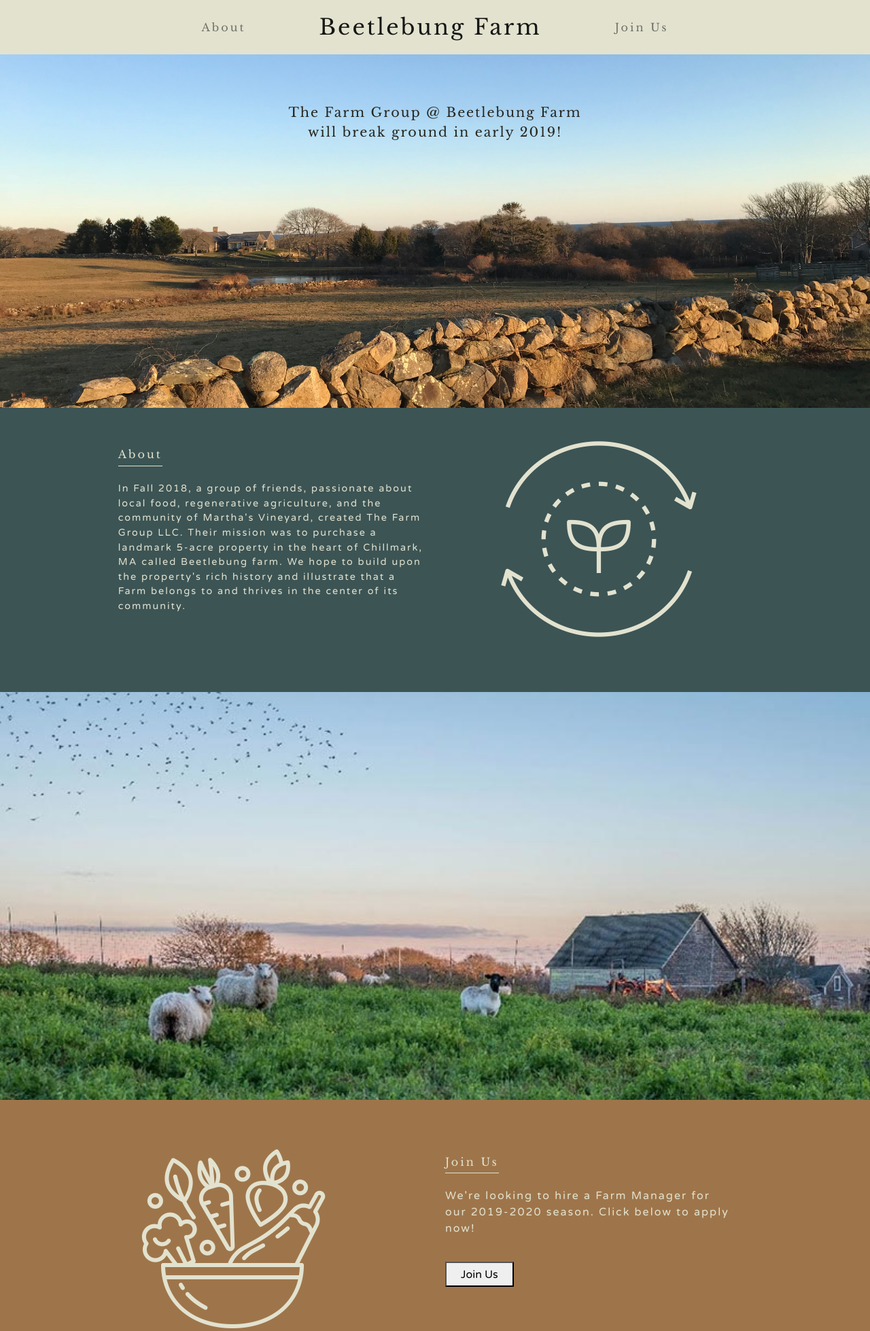
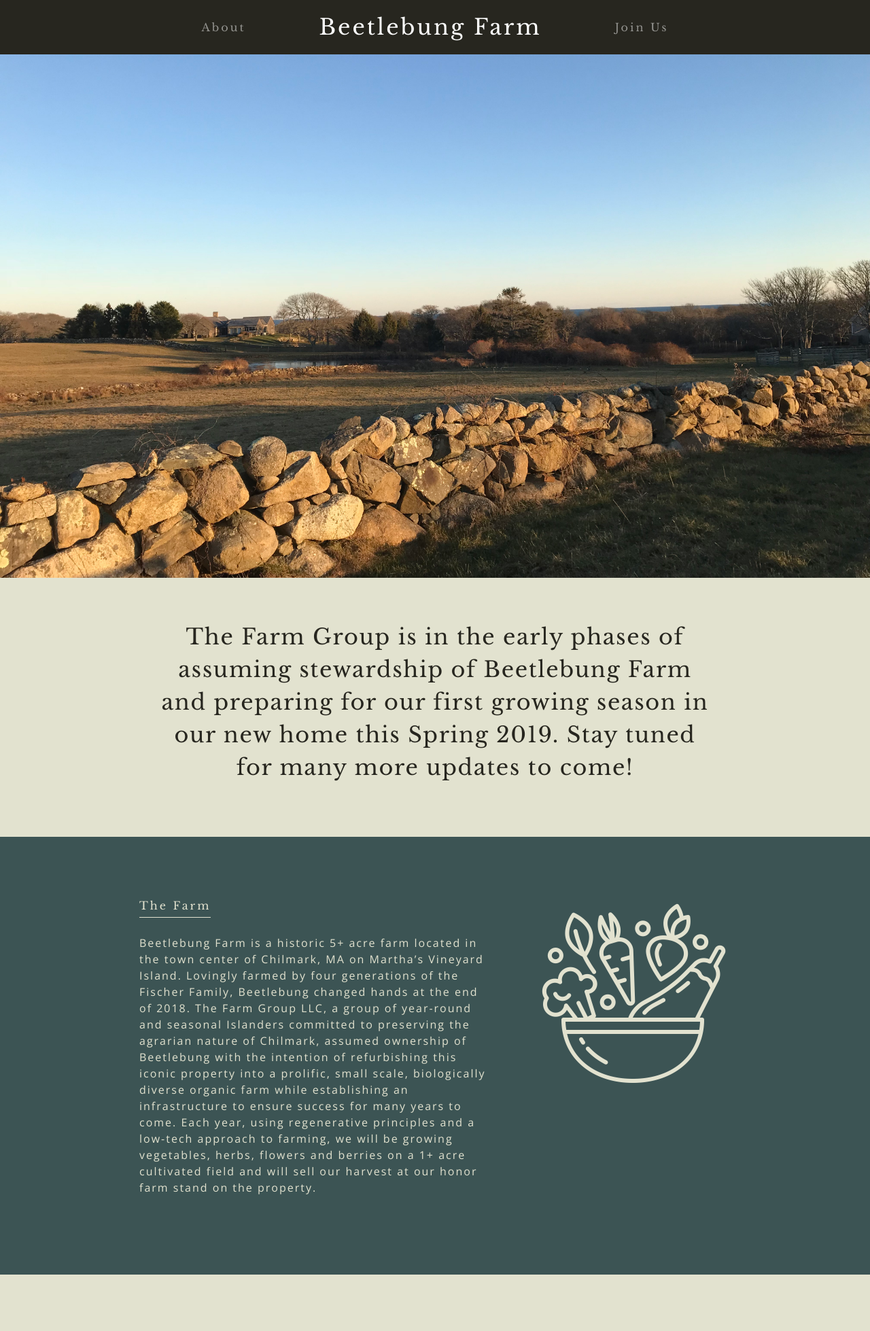
Before and after one commit to njasset10/beetlebungfarm, a PHP site: page /index.html in a window 1280 px wide. Shown: the top 1958 px of the page at 68% size. Run offline with PHP 8.4, Linux system fonts and the light colour scheme; some libraries are stand-ins or nearby versions.

Commit message:
hilary updates from amy'

```diff
--- a/index.html
+++ b/index.html
@@ -12,22 +12,26 @@
 
     <link rel="stylesheet" type="text/css" media="screen" href="main.css" integrity="" />
     <link rel="stylesheet" href="https://stackpath.bootstrapcdn.com/bootstrap/4.2.1/css/bootstrap.min.css" integrity="sha384-GJzZqFGwb1QTTN6wy59ffF1BuGJpLSa9DkKMp0DgiMDm4iYMj70gZWKYbI706tWS" crossorigin="anonymous" integrity="">
+    <link href="https://fonts.googleapis.com/css?family=Open+Sans" rel="stylesheet">
+    <link rel="icon" href="favicon.ico" type="image/gif" sizes="16x16">
 
-    <link rel="icon" href="favicon.ico" type="image/gif" sizes="16x16">
+
+
+
 
 </head>
 <body data-gr-c-s-loaded="true">
     <div role="main" class="container-fluid">
         <div class="row">
             <div class="col-sm-12">
-                <nav class="navbar navbar-light navbar-expand-lg fixed-top" style="background: #E2E2CF;">
+                <nav class="navbar navbar-dark navbar-expand-lg fixed-top" style="background: #27261F;">
                     <button class="navbar-toggler" type="button" data-toggle="collapse" data-target="#navbarSupportedContent" aria-controls="navbarSupportedContent" aria-expanded="false" aria-label="Toggle navigation">
                         <span class="navbar-toggler-icon"></span>
                     </button>
                     <div class="collapse navbar-collapse" id="navbarSupportedContent">
                         <ul class="navbar-nav mr-auto navbarStyle">
                             <li class="nav-item space">
-                                <a class="nav-link otherNavItem" href="#about">About<span class="sr-only">(current)</span></a>
+                                <a class="nav-link otherNavItem" href="#beetlebung">About<span class="sr-only">(current)</span></a>
                             </li>
                             <li class="nav-item active space">
                                 <a class="nav-link" href="#hero">Beetlebung Farm</a>
@@ -44,49 +48,79 @@
         <!-- Hero -->
         <div class="row" id="hero">
             <div class="col-sm-12 heroImage">
-                <div class="heroText">
-                    The Farm Group @ Beetlebung Farm <br/>
-                    will break ground in early 2019!
-                </div>
             </div>
         </div>
 
-        <!-- About -->
-        <div class="row about" id="about">
+
+    <!-- Header Text -->
+    <div class="row firstText">
+            <div class="col-sm-2">
+            </div>
+            <div class="col-lg-8 heroText">
+                <p>
+                        The Farm Group is in the early phases of assuming stewardship of Beetlebung Farm and preparing for our first growing season in our new home this Spring 2019.  Stay tuned for many more updates to come!
+                </p>
+            </div>
+            <div class="col-sm-2">
+            </div>
+        </div>
+
+
+        <!-- The Farm -->
+        <div class="row beetlebung" id="beetlebung">
             <div class="col-sm-1">
             </div>
-            <div class="col-sm-5">
-                <div class="aboutSectionHeader">
-                    About
+            <div class="col-sm-6">
+                <div class="joinSectionHeader">
+                    The Farm
                 </div>
                 <p class="aboutText">
-                    In Fall 2018, a group of friends, passionate about local food, regenerative agriculture, and the community of Martha's Vineyard, created The Farm Group LLC. Their mission was to purchase a landmark 5-acre property in the heart of Chillmark, MA called Beetlebung farm. We hope to build upon the property's rich history and illustrate that a Farm belongs to and thrives in the center of its community.
+                    Beetlebung Farm is a historic 5+ acre farm located in the town center of Chilmark, MA on Martha’s Vineyard Island. Lovingly farmed by four generations of the Fischer Family, Beetlebung changed hands at the end of 2018. The Farm Group LLC, a group of year-round and seasonal Islanders committed to preserving the agrarian nature of Chilmark, assumed ownership of Beetlebung with the intention of refurbishing this iconic property into a prolific, small scale, biologically diverse organic farm while establishing an infrastructure to ensure success for many years to come. Each year, using regenerative principles and a low-tech approach to farming, we will be growing vegetables, herbs, flowers and berries on a 1+ acre cultivated field and will sell our harvest at our honor farm stand on the property.
                 </p>
             </div>
             <div class="col-sm-5 center">
-                <img src="photos/agIcon.png" class="aboutImage" alt="">
+                    <img src="photos/foodBowl.png" class="joinImage" alt="">
             </div>
+        </div>
+
+         <!-- About Us -->
+         <div class="row aboutUs" id="aboutUs">
             <div class="col-sm-1">
+            </div>
+            <div class="col-sm-4 center">
+                        <img src="photos/regenerative.png" class="aboutImage" alt="">
+                    </div>
+            <div class="col-sm-1">
+            </div>
+            <div class="col-sm-5 centerTwo">
+                <div class="aboutSectionHeader">
+                    About Us
+                </div>
+                <p class="aboutText">
+                    At Beetlebung Farm, we believe in the viability of high productivity, ecological farming on a small plot of land. Using cultivation techniques that create efficiency and low tech tools that are good for both the soil and  farmer, our goal is to promote a healthy  ecosystem and life style for all.
+                </p>
+            </div>
+            <div class="col-sm-2">
             </div>
 
         </div>
 
 
-        <!-- Second Photo -->
+        <!-- Second Photo
         <div class="row closer">
-        </div>
+        </div> -->
 
         <!-- Join -->
         <div class="row join" id="join">
-            <div class="col-sm-6 center">
-                <img src="photos/foodBowl.png" class="joinImage" alt="">
-            </div>
-            <div class="col-sm-5">
+                <div class="col-sm-1">
+                    </div>
+            <div class="col-sm-6">
                 <div class="joinSectionHeader">
                     Join Us
                 </div>
                 <p class="joinText">
-                    We're looking to hire a Farm Manager for our 2019-2020 season. Click below to apply now!
+                        We intend for our farm community to be generous of spirit and service and one that embraces the Island in which we work and live.  We work hard in the summer months sustained by one another, our connection to the earth, the harvest and, of course, our grateful consumers. But we find plenty of time to recharge, explore and dream about life and the next growing season in the leaner winter months.
+                        We're looking to hire a Farm Manager and a Farm Crew for our 2019 season. Click below to apply now!
                 </p>
                 <div style="text-align: left;">
                     <button onclick="location.href='application.html'" class="joinButton">
@@ -94,9 +128,9 @@
                     </button>
                 </div>
             </div>
-            <div class="col-sm-1">
-            </div>
-
+            <div class="col-sm-5 center">
+                    <img src="photos/leaf.png" class="joinImage" alt="">
+                </div>
         </div>
     </div>
 
--- a/main.css
+++ b/main.css
@@ -22,21 +22,24 @@
     background-repeat: no-repeat;
     background-size: cover;
     position: static;
-    height: 600px;
+    height: 850px;
     width: 100%;
 }
 
+.firstText {
+    background: #E2E2CF;
+    color: #27261F;
+    overflow: visible;
+    padding: 5% 0% 5% 0%;
+    text-align: center;
+}
+
 .heroText {
-    text-align: center;
-    position: absolute;
-    top: 30%;
-    left: 50%;
-    transform: translate(-50%, -50%);
-    color:#27261F;
-    width: 70%;
-    font-size: 1.2rem;
-    letter-spacing: 2px;
+    font-size: 2rem;
+    letter-spacing: 1.6px;
+    align-content: center;
 }
+
 
 .footer {
     position: absolute;
@@ -44,14 +47,15 @@
     width: 100%;
     height: 50px;
     line-height: 50px;
-    background: #3C5454;
+    background: #27261F;
 }
+
 
 .centeredFooterText {
     text-align: center;
     font-size: 0.7rem;
     color: #E2E2CF;
-    background: #3C5454;
+    background: #27261F;
     overflow: visible;
 }
 
@@ -65,20 +69,37 @@
     background-image: url('photos/sheepOnFarm.jpg');
 }
 
-
 .sectionImage {
     display: block;
     margin: 0 0;
 }
 
-.about {
+.beetlebung {
     background: #3C5454;
     color: #E2E2CF;
     overflow: visible;
+    padding: 3% 8% 8% 8%;
+    /* background: #3C5454;
+    color: #E2E2CF;
+    /* height: 570px; */
+    /* overflow: visible;
     padding: 50px 5% 2% 5%;
     margin-top: -30px;        /* Size of fixed header */
-    padding-bottom: 30px;
-    display: block;
+    /* padding-bottom: 30px;
+    display: block;  */ */ */
+}
+
+.aboutUs {
+    background: #E2E2CF;
+    color: #27261F;
+    overflow: visible;
+    padding: 3% 8% 3% 8%;
+    /* overflow: visible;
+    height: 400px;
+    padding: 50px 5% 2% 5%;
+    margin-top: -30px;        /* Size of fixed header */
+    /* padding-bottom: 30px;
+    display: block;  */ */
 }
 
 .application {
@@ -99,10 +120,15 @@
 
 .center {
     text-align: center;
+    padding-top: 30px;
+}
+
+.centerTwo {
+    padding-top: 30px;
 }
 
 .aboutSectionHeader {
-    border-bottom: 1px solid #E2E2CF;
+    border-bottom: 1px solid #27261F;
     display: inline-block;
     padding: 0% 0% 1% 0%;
     margin: 8% 0 5% 0;
@@ -116,13 +142,13 @@
 }
 
 .aboutText {
-    font-family: 'Varela Round', sans serif;
-    font-size: 0.9rem;
+    font-family: 'Open Sans', sans-serif;
+    font-size: 1rem;
     letter-spacing: 2px;
 }
 
 .joinText {
-    font-family: 'Varela Round', sans serif;
+    font-family: 'Open Sans', sans-serif;
     letter-spacing: 2px;
 }
 
@@ -150,10 +176,10 @@
 }
 
 .join {
-    background: #9E754A;
+    background: #3C5454;
     color: #E2E2CF;
     overflow: visible;
-    padding: 3% 8% 5% 8%;
+    padding: 3% 8% 3% 8%;
 }
 
 .joinSectionHeader {
@@ -197,6 +223,7 @@
 
     .otherNavItem {
         padding: 10px 0 0 0 !important;
+        color: #8EB8E2;
     }
 
     .nav-item {
```
Also changed, not shown: application.html (+4 -4 lines), photos/leaf.png (added), photos/regenerative.png (added).
